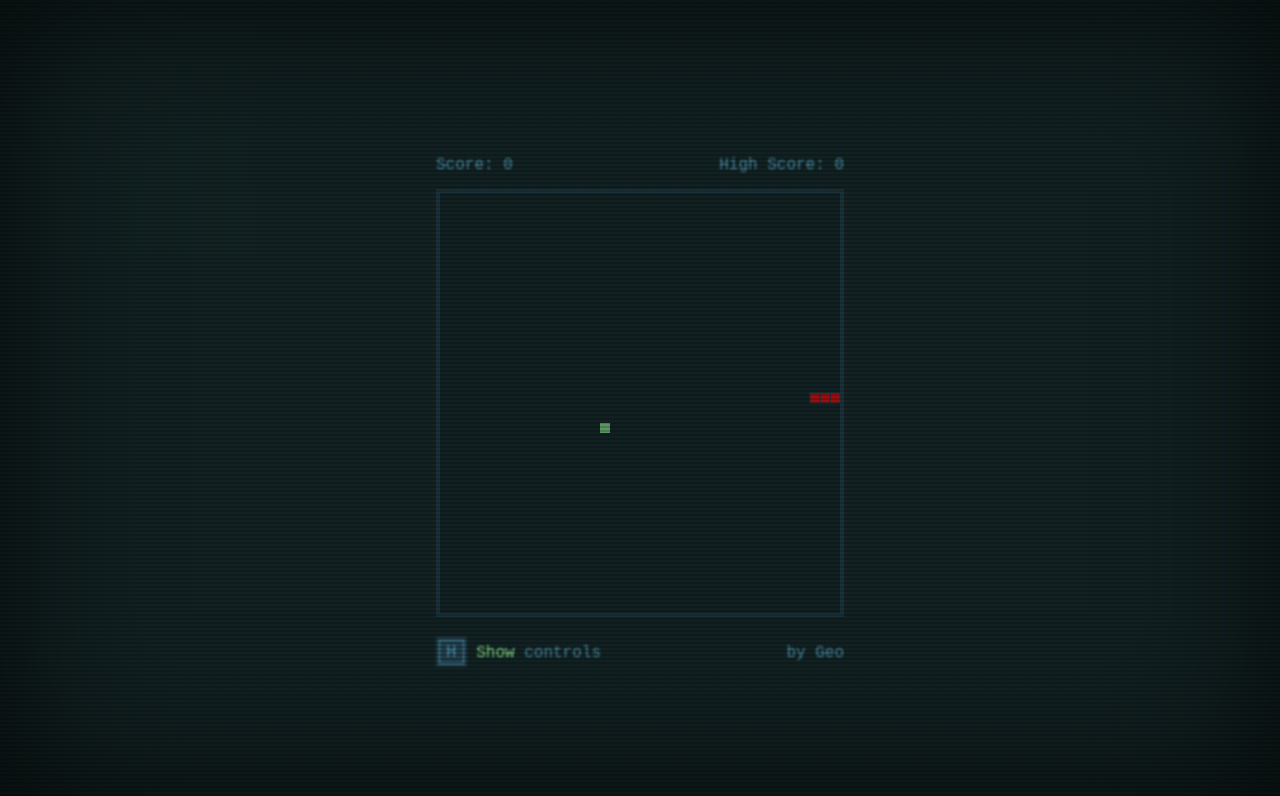
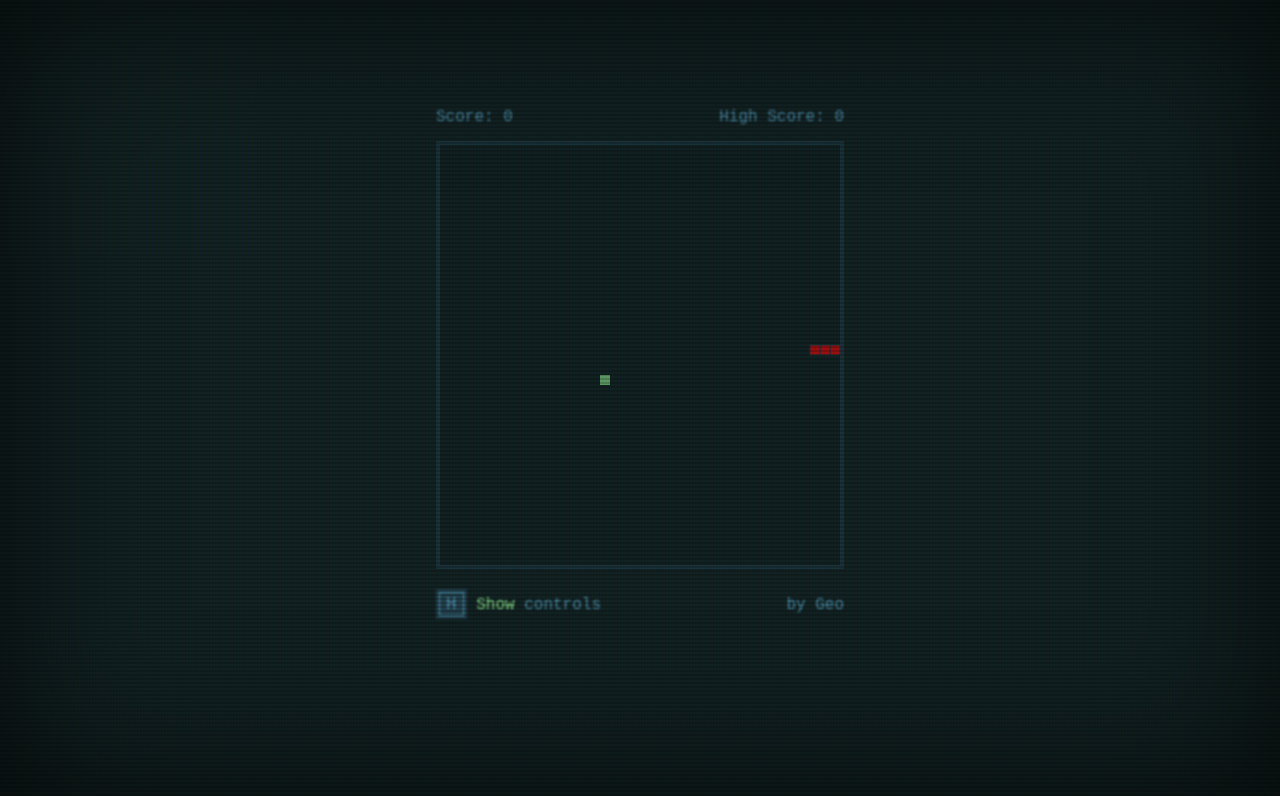
Before and after one commit to GeoGeorgeous/snake, a Svelte app: page / in a window 1280 px wide. Shown: the top 796 px of the page. Built offline with nearby package versions, Linux system fonts and the light colour scheme.

Commit message:
fix text wrap and margin

```diff
--- a/src/App.svelte
+++ b/src/App.svelte
@@ -334,6 +334,7 @@
     flex-flow: column nowrap;
     position: relative;
     z-index: 1;
+    margin-bottom: 6rem;
   }
 
   .score {
@@ -370,6 +371,7 @@
     font-family: monospace;
     color: var(--color-light);
     justify-content: space-between;
+    white-space: nowrap;
   }
 
   .align-right {
```
